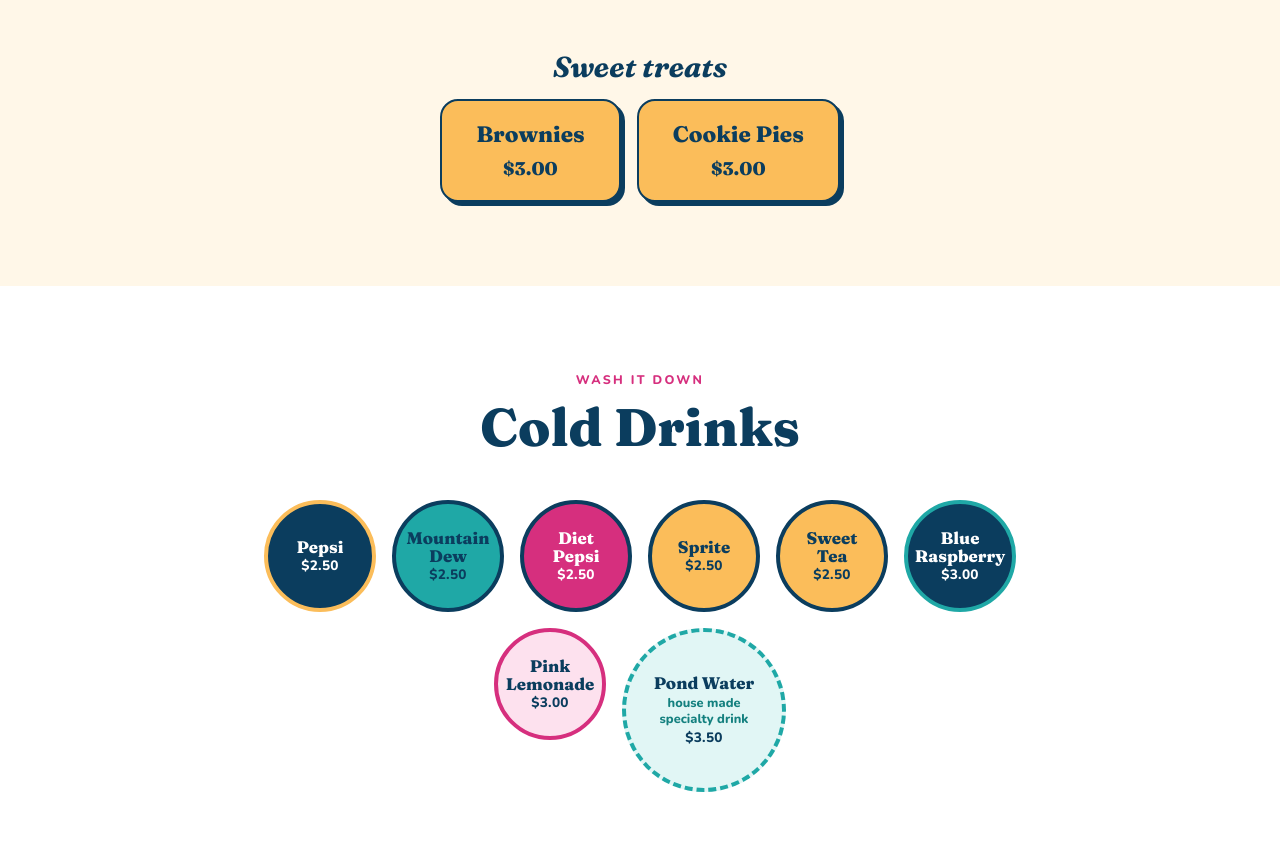
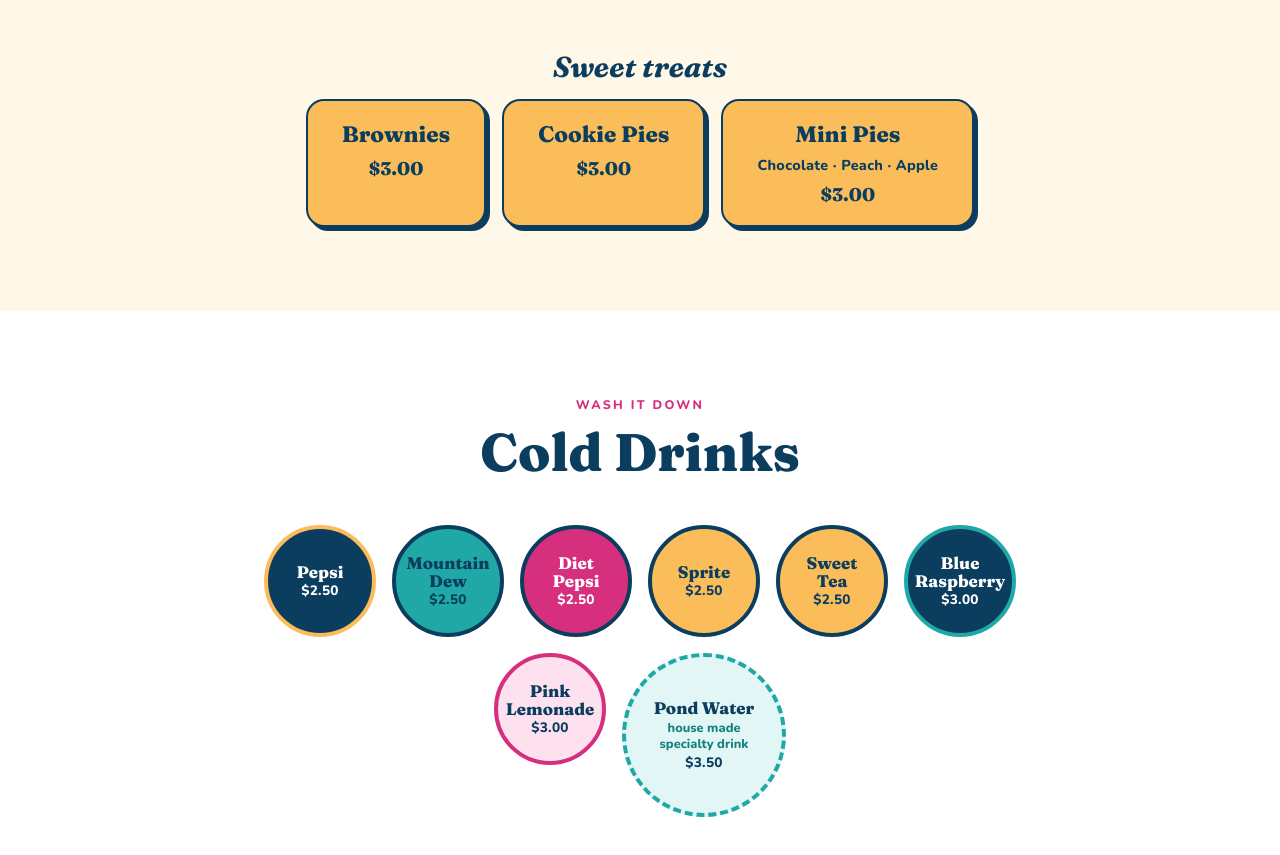
Before and after one commit to healthagent67-ai/kadenacafe, a plain HTML site: page index.html in a window 1280 px wide. Shown: the part 2525-3380 px from the top of the page. Drawn offline with nearby package versions, Linux system fonts and the light colour scheme.

Commit message:
Add Mini Pies (chocolate, peach, apple) at $3.00
Co-Authored-By: Claude Sonnet 5.5 <noreply@anthropic.com>

```diff
--- a/index.html
+++ b/index.html
@@ -196,6 +196,7 @@
           <ul class="sweets__list">
             <li>Brownies <span class="price">$3.00</span></li>
             <li>Cookie Pies <span class="price">$3.00</span></li>
+            <li>Mini Pies <span class="flavors">Chocolate &middot; Peach &middot; Apple</span> <span class="price">$3.00</span></li>
           </ul>
         </div>
       </div>
--- a/styles.css
+++ b/styles.css
@@ -262,6 +262,7 @@ ul { list-style: none; margin: 0; padding: 0; }
   padding: 16px 34px; text-align: center;
 }
 .sweets__list .price { display: block; margin-top: 2px; font-size: 1.15rem; color: var(--navy); }
+.sweets__list .flavors { display: block; margin-top: 2px; font-family: var(--font-body); font-weight: 800; font-size: 0.9rem; letter-spacing: 0.02em; color: var(--navy); }
 
 /* ---------- Drinks ---------- */
 .bubbles {
```
